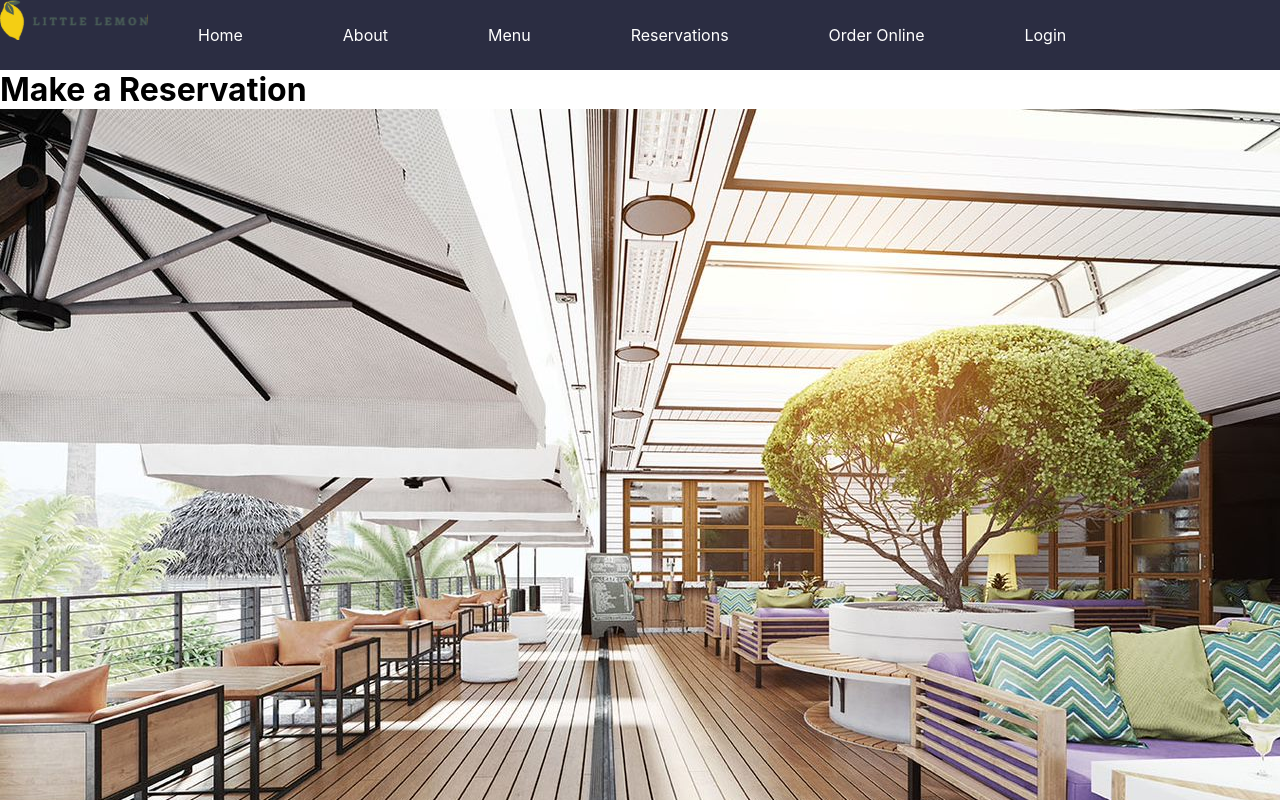
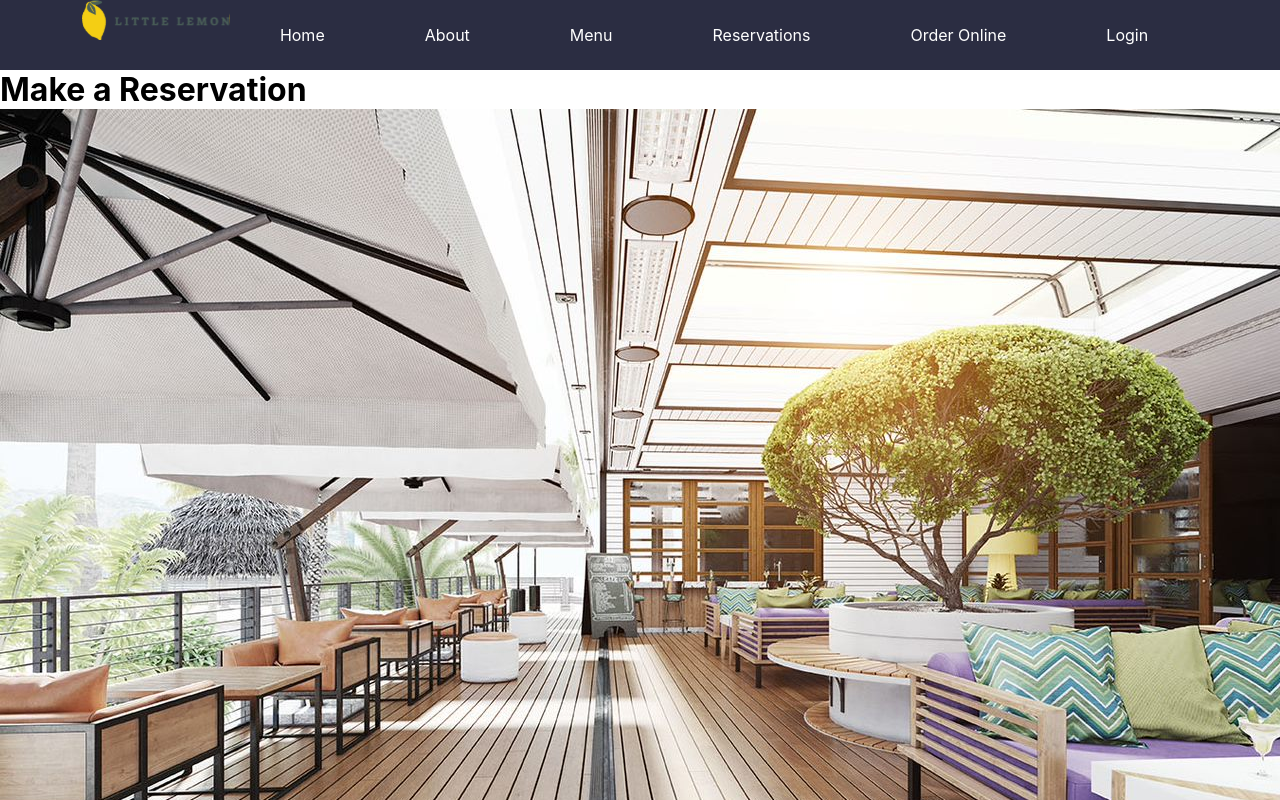
Before and after one commit to digitAI-4N6/little-lemon, a React (Create React App) app: page / in a window 1280 px wide. Shown: the top 800 px of the page. Built offline with nearby package versions, Linux system fonts and the light colour scheme.

Commit message:
Fix nav alignment
Fix nav alignment

```diff
--- a/src/App.css
+++ b/src/App.css
@@ -46,7 +46,8 @@
   background-color: #2b2d42;
   display: flex;
   flex-flow: row wrap;
-  justify-content: stretch;
+  justify-content: center;
+  align-content: right;
 }
 
 .container li {
```
